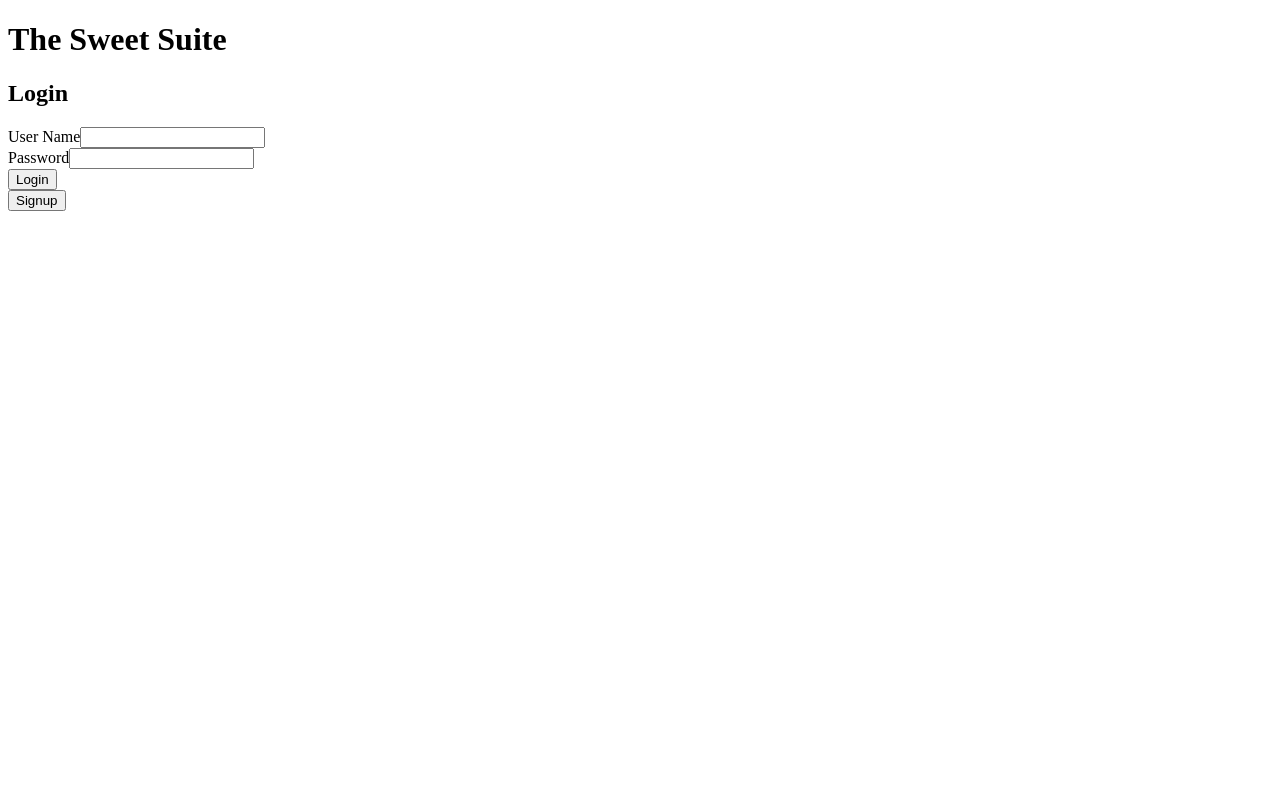
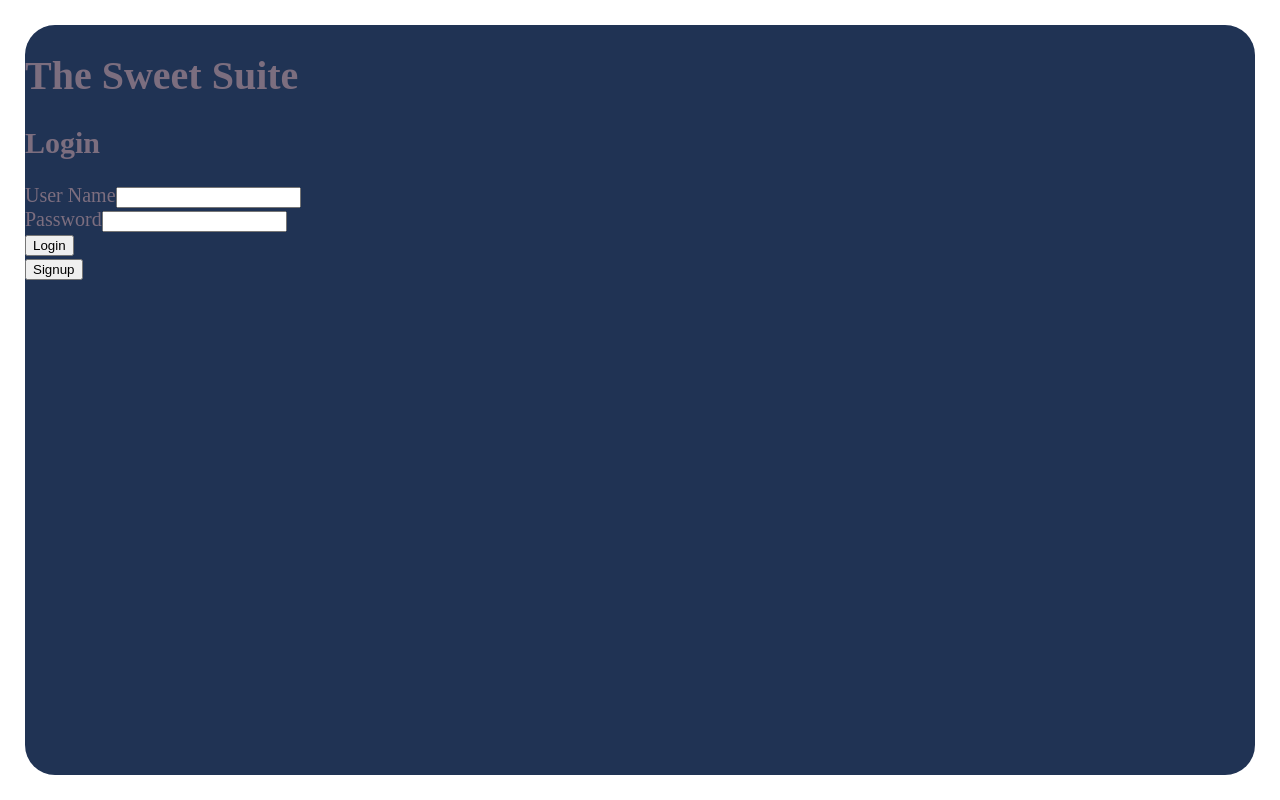
Before and after one commit to CameronRWS/The-Sweet-Suite, a React (Create React App) app in the folder frontend/: page / in a window 1280 px wide. Built offline with nearby package versions, Linux system fonts and the light colour scheme.

Commit message:
styling - not done, just realized i didn't make a branch srry :)

```diff
--- a/frontend/src/pages/Login.css
+++ b/frontend/src/pages/Login.css
@@ -1,6 +1,19 @@
-input{
+/* input{
     padding: 8px 25px;
     margin: 5px 10px;
     border-radius: 5px;
     border-color: #ED820E;
-}
+}; */
+
+.logindiv{
+    background-color: #203354;
+    font-size: 20px;
+    color: #7C6E7F;
+    position: fixed;
+    bottom: 0;
+    top: 0;
+    right: 0;
+    left: 0;
+    margin: 25px;
+    border-radius: 30px;
+};
--- a/frontend/src/pages/Login.js
+++ b/frontend/src/pages/Login.js
@@ -1,5 +1,6 @@
 import React, {useState} from "react";
 import { useHistory } from 'react-router-dom';
+import './Login.css'
 
 const Login = () => {
     const [userId, setUserId] = useState("");
@@ -56,11 +57,11 @@ const Login = () => {
     }
 
     return(
-        <div>
+        <div className="logindiv">
             <h1>The Sweet Suite</h1>
             <h2>Login</h2>
             <form onSubmit={handleSubmit}>
-                <div>
+                <div >
                     <label>User Name</label>
                     <input type="text" data-test="user" value={userId} onChange={handleUserChange}></input>
                 </div>
```
